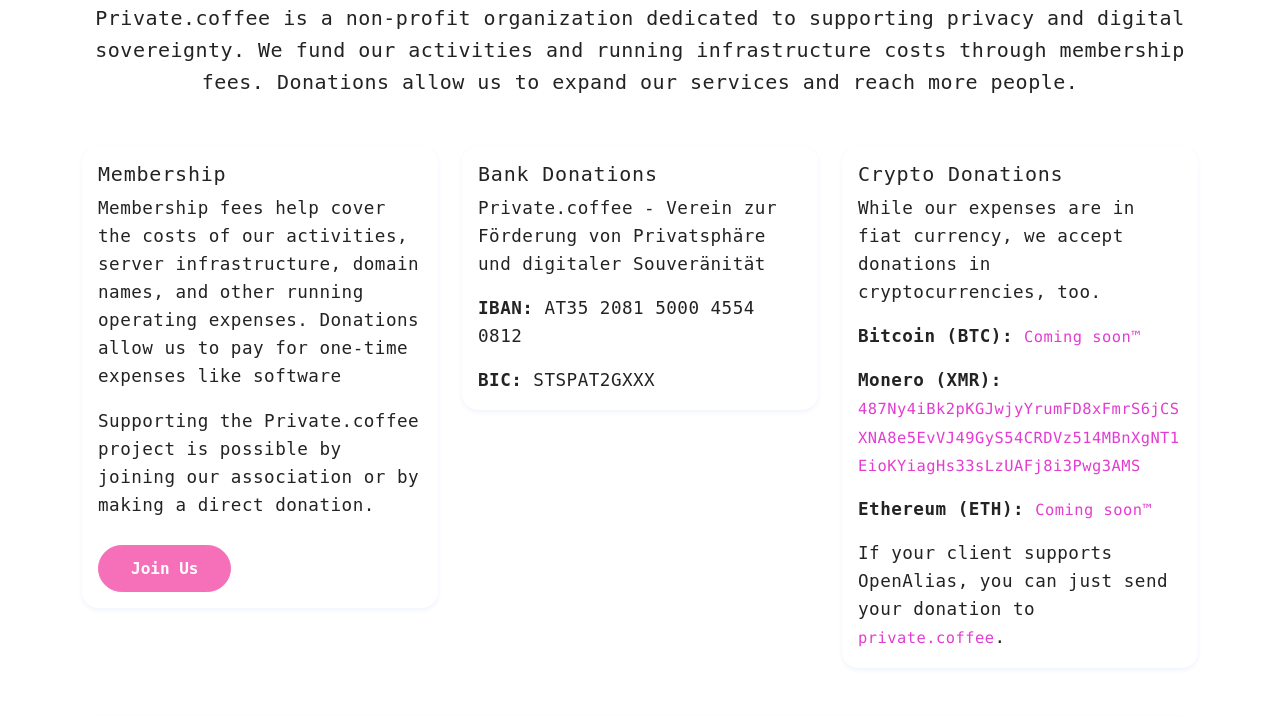
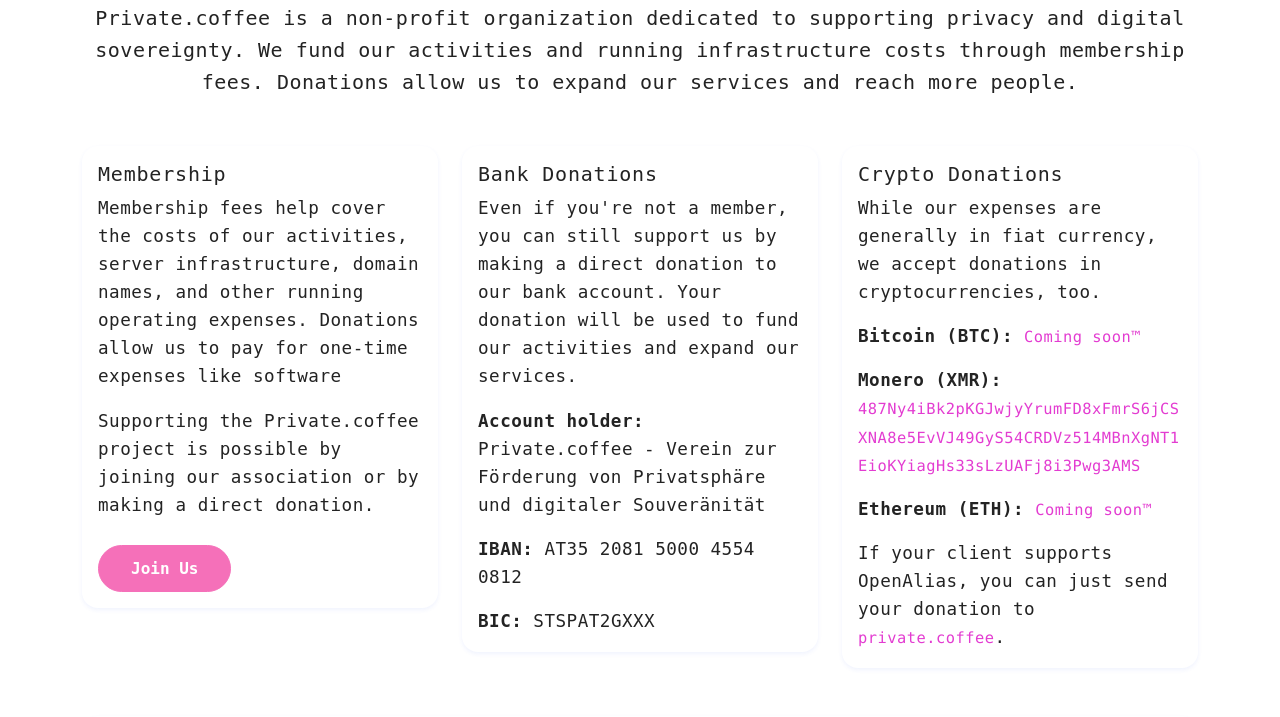
Before and after one commit to PrivateCoffee/privatecoffee-website, a Flask app: page /membership.html in a window 1280 px wide. Shown: the part 227-944 px from the top of the page. Run offline with Flask 3, Linux system fonts and the light colour scheme; some libraries are stand-ins or nearby versions.

Commit message:
feat(membership donations): Update donation details
Updated the donation details in the membership section to be more inviting and informative for non-members. This includes a clearer call to action for bank donations and a minor clarification in the cryptocurrency donations section. The account holder's name is now highlighted for better visibility, and formatting was adjusted for improved readability.

The update aims to encourage donations by making the process more transparent and emphasizing how contributions directly support our activities and service expansion.

```diff
--- a/templates/membership.html
+++ b/templates/membership.html
@@ -35,8 +35,13 @@
         <div class="card-body">
           <h5 class="card-title">Bank Donations</h5>
           <p class="card-text">
-            Private.coffee - Verein zur Förderung von Privatsphäre und digitaler
-            Souveränität
+            Even if you're not a member, you can still support us by making a
+            direct donation to our bank account. Your donation will be used to
+            fund our activities and expand our services.
+          </p>
+          <p class="card-text">
+            <b>Account holder:</b> Private.coffee - Verein zur Förderung von
+            Privatsphäre und digitaler Souveränität
           </p>
           <p class="card-text"><b>IBAN:</b> AT35 2081 5000 4554 0812</p>
           <p class="card-text"><b>BIC:</b> STSPAT2GXXX</p>
@@ -49,15 +54,17 @@
         <div class="card-body">
           <h5 class="card-title">Crypto Donations</h5>
           <p class="card-text">
-            While our expenses are in fiat currency, we accept donations in
-            cryptocurrencies, too.
+            While our expenses are generally in fiat currency, we accept
+            donations in cryptocurrencies, too.
           </p>
           <p class="card-text">
             <b>Bitcoin (BTC):</b> <code>Coming soon&trade;</code>
           </p>
           <p class="card-text">
             <b>Monero (XMR):</b>
-            <code>487Ny4iBk2pKGJwjyYrumFD8xFmrS6jCSXNA8e5EvVJ49GyS54CRDVz514MBnXgNT1EioKYiagHs33sLzUAFj8i3Pwg3AMS</code>
+            <code
+              >487Ny4iBk2pKGJwjyYrumFD8xFmrS6jCSXNA8e5EvVJ49GyS54CRDVz514MBnXgNT1EioKYiagHs33sLzUAFj8i3Pwg3AMS</code
+            >
           </p>
           <p class="card-text">
             <b>Ethereum (ETH):</b> <code>Coming soon&trade;</code>
```
